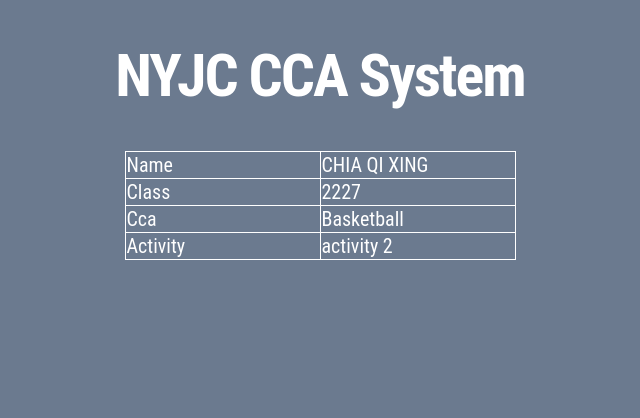
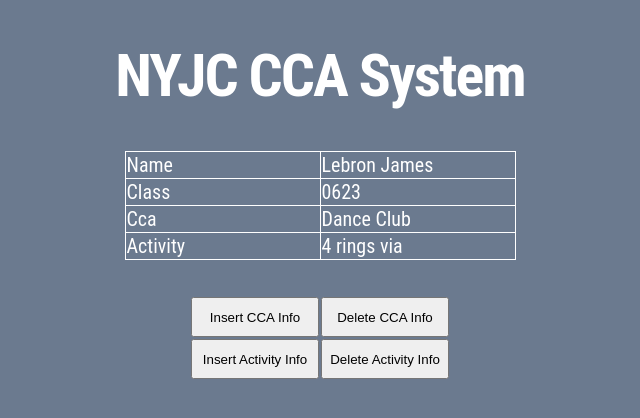
Before and after one commit to EdwinOng2408/Capstone-Project-WebApp, a Flask app: a page that uses templates/search_record.html in a window 1280 px wide. Shown: the part 68-486 px from the top of the page, without its empty margins (320-960 px from the left). Run offline with Flask 2, Linux system fonts and the light colour scheme.

Commit message:
updated search_record.html

```diff
--- a/main.py
+++ b/main.py
@@ -130,16 +130,14 @@ def search_record():
 
         #jun xiang my brother
         #------- test data start
-        data = []
-        test_record_data = {}
+        test_record_data = {
+            "name": "Lebron James",
+            "class": "0623",
+            "cca": "Dance Club",
+            "activity": "4 rings via"
+        }
 
-        with open("test_data.csv", "r") as f:
-            reader = csv.DictReader(f)
-            for record in reader:
-                data.append(record)
-
-        test_record_data = data[1] #test dict
-
+        record_data_name = test_record_data["name"]
         #-------- test data end
 
         return render_template("search_record.html",
@@ -147,7 +145,8 @@ def search_record():
                                form_data = {
                                    "student_name": request.args["student_name"]},
 
-                               test_record_data = test_record_data,
+                               record_data = test_record_data,
+                               record_data_name = record_data_name, #for the "edit" buttons
 
                                type = "search"
                               )
--- a/static/styles.css
+++ b/static/styles.css
@@ -98,4 +98,8 @@ a {
     font-weight: 900
     letter-spacing: -2px;
 }
+
+.search_button {
+    width: 10vw;
+    height: 5vh;
 }
--- a/templates/search_record.html
+++ b/templates/search_record.html
@@ -63,7 +63,7 @@
             <h1 class="page_title">NYJC CCA System</h1>
 
             <table class="main_table">
-                {% for name, value in test_record_data.items() %}
+                {% for name, value in record_data.items() %}
                 <tr>
                     <td class="page_text main_td">
                         {{ name.title() }}
@@ -74,6 +74,40 @@
                     </td>
                 </tr>
                 {% endfor %}
+            </table>
+
+            <table class="main_table">
+                <tr>
+                    <br>
+                    <br>
+
+                    <td>
+                        <a
+                                href="/edit_record?type=cca&action=insert&student_name={{record_data_name.replace(' ','_')}}"><button class="search_button">Insert CCA Info</button></a>
+                    </td>
+
+                    <td>
+                            <a
+                                href="/edit_record?type=cca&action=delete&student_name={{record_data_name.replace(' ','_')}}"><button class="search_button">Delete CCA Info</button></a>
+                    </td>
+                </tr>
+
+                <tr>
+
+                    <td>
+                            <a
+                                href="/edit_record?type=activity&action=insert&student_name={{record_data_name.replace(' ','_')}}">
+<button class="search_button">Insert Activity Info</button>
+                            </a>
+                    </td>
+
+                    <td>
+
+                            <a
+                                href="/edit_record?type=activity&action=delete&student_name={{record_data_name.replace(' ','_')}}"><button class="search_button">Delete Activity Info</button></a>
+                    </td>
+                </tr>
+            </table>
 
 
         </div>
```
